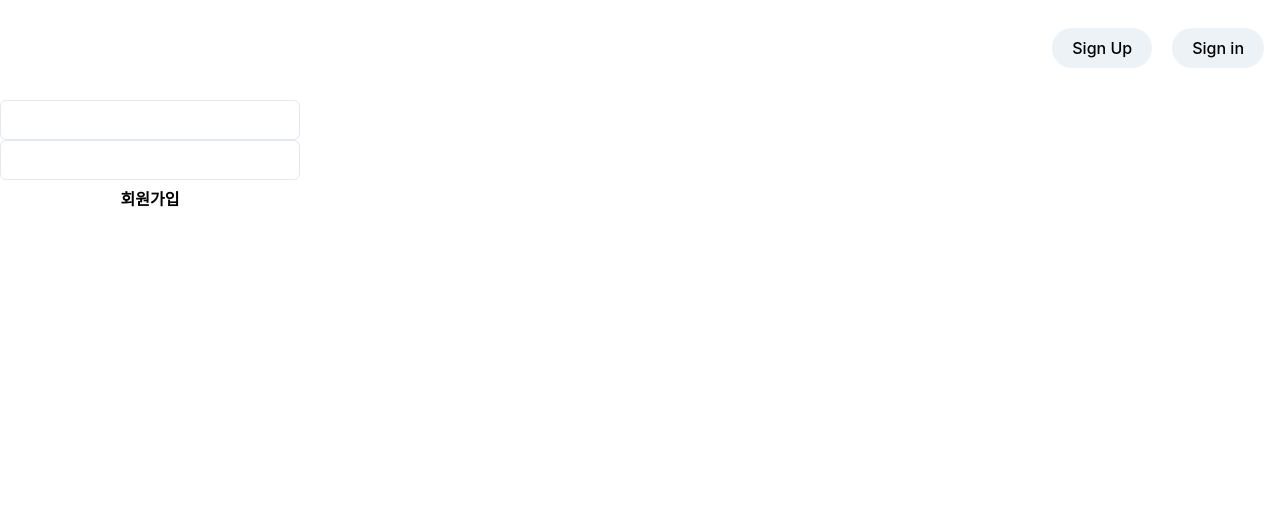
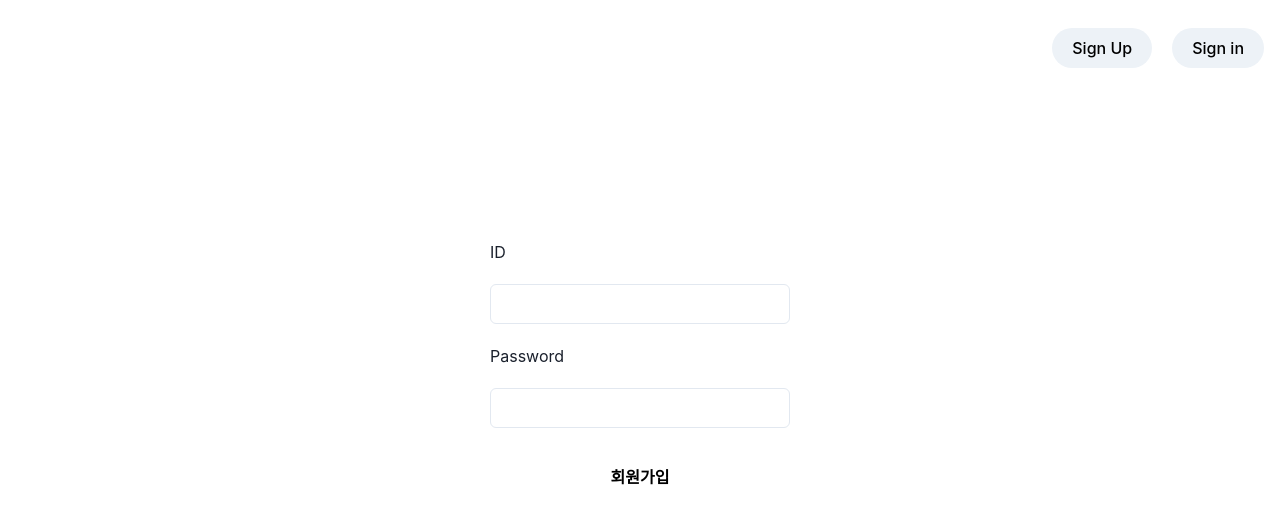
Before and after one commit to jjw3310/avalanche, a React (Create React App) app: page /signUp in a window 1280 px wide. Shown: the top 524 px of the page. Built offline with nearby package versions, Linux system fonts and the light colour scheme.

Commit message:
feat: done with design of SinUp Page

```diff
--- a/src/App.js
+++ b/src/App.js
@@ -50,29 +50,27 @@ import MainPage from "./components/pages/MainPage";
 import PurchaseDetail from "@components/pages/purchaseDetail";
 import GuestBook from "@components/pages/guestBook";
 import { useWallet, useWeb3 } from "@hooks/useAvax";
-import SignUp from "@components/pages/SignUp";
+import SignUp from "@components/pages/signUp";
 
 function App() {
   const [account, setAccount] = useState("");
+  const { address, getAddress } = useWallet();
+  const { userContract, dateContract, commentContract, getContracts } = useWeb3();
+  const [inputAcnt, setInputAcnt] = useState("test");
 
-  const { address, getAddress } = useWallet();
-  const { userContract, dateContract, commentContract, getContracts } =
-    useWeb3();
-
-  const [inputAcnt, setInputAcnt] = useState("test");
-  const signUp = async () => {
-    try {
-      if (!userContract) return;
-      const response = await userContract.methods
-        .signUp("test", "1234")
-        .send({ from: address });
-      if (response) {
-        console.log("가입완료");
-      }
-    } catch (error) {
-      console.error(error);
-    }
-  };
+  // const signUp = async () => {
+  //   try {
+  //     if (!userContract) return;
+  //     const response = await userContract.methods
+  //       .signUp("test", "1234")
+  //       .send({ from: address });
+  //     if (response) {
+  //       console.log("가입완료");
+  //     }
+  //   } catch (error) {
+  //     console.error(error);
+  //   }
+  // };
 
   const signIn = async () => {
     try {
@@ -93,6 +91,11 @@ function App() {
       alert("로그인 실패");
     }
   };
+
+
+
+
+
   return (
     <>
       <BrowserRouter>
@@ -103,7 +106,7 @@ function App() {
             <NavBar
               // currentVisibleIndex={currentVisibleIndex}
               // onClickNavLink={handleClickNavLink}
-              signUp={signUp}
+              // signUp={signUp}
               signIn={signIn}
               address={address}
               account={account}
@@ -122,7 +125,7 @@ function App() {
                   />
                 }
               />
-              <Route path="/signup" element={<SignUp />} />
+              <Route path="/signUp" element={<SignUp />} />
               {/* <Route path="/:tokenId" element={<Customizing />} /> */}
             </Routes>
           </div>
--- a/src/components/pages/SignUp.jsx
+++ b/src/components/pages/SignUp.jsx
@@ -1,4 +1,11 @@
-import { Box, Button, Flex, Input } from "@chakra-ui/react";
+import {
+  Text,
+  Box,
+  Button,
+  Flex,
+  Input,
+  Divider
+} from "@chakra-ui/react";
 import { useWallet, useWeb3 } from "@hooks/useAvax";
 import React, { useEffect, useState } from "react";
 
@@ -21,9 +28,25 @@ export default function SignUp() {
   };
 
   return (
-    <Box>
+    <Box
+      w={"100%"}
+      h={"550px"}
+      py={"100px"}
+    >
+      <Flex
+        justify={"center"}
+        align={"center"}
+        direction={{ base: "column-reverse", md: "row" }}
+        alignItems={"flex-start"}
+        px={{ base: "20px", sm: "30px", lg: "50px" }}
+        h="100%"
+        pt={5}
+        pb={5}
+      >
         <Box pt={"100px"}>
-        <Flex direction="column">
+          <Flex direction="column" >
+            {/* ID */}
+            <Text paddingTop={"5"} paddingBottom={"5"} >ID</Text>
             <Input
               w={"300px"}
               onChange={(e) => {
@@ -31,14 +54,18 @@ export default function SignUp() {
               }}
               value={inputId}
             />
+            {/* password */}
+            <Text paddingTop={"5"} paddingBottom={"5"} >Password</Text>
             <Input
               w={"300px"}
               onChange={(e) => {
                 setInputPass(e.target.value);
               }}
               value={inputPass}
+
             />
             <Button
+              mt="10%"
               bgColor={"white"}
               color={"black"}
               w={"300px"}
@@ -48,8 +75,14 @@ export default function SignUp() {
             >
               회원가입
             </Button>
+            {/* <Flex paddingTop={"10"} direction={"row"} justify={"center"} align={"center"} h="10%">
+              <Divider justify={"center"} mr="5%" orientation="horizontal" width="55px" borderColor="white" borderWidth="1px" borderStyle="solid"/>
+                <Text>또는 지갑으로 로그인</Text>
+              <Divider justify={"center"} ml="5%" orientation="horizontal" width="55px" borderColor="white" borderWidth="1px" borderStyle="solid"/>
+            </Flex> */}
           </Flex>
         </Box>
+      </Flex>
     </Box>
   );
 }
--- a/src/components/templates/NavBar.jsx
+++ b/src/components/templates/NavBar.jsx
@@ -28,7 +28,13 @@ export default function NavBar({
   const { isOpen, onToggle } = useDisclosure();
   const [isHovered, setIsHovered] = useState(false);
   // const history = useHistory();
+
   const navigate = useNavigate();
+  const navigateToPurchase = () => {
+    navigate("/signUp");
+  };
+
+
   const handleClick = () => {
     // 클릭 시 이동할 페이지 경로
     // 예시: "/profile"
@@ -89,6 +95,7 @@ export default function NavBar({
           {!account ? (
             <>
               <Button
+                onClick={navigateToPurchase}
                 borderRadius={"50px"}
                 _hover={{ bg: "purple.500" }}
                 mt={"20px"}
```
Also changed, not shown: 1 other file (tests, documents, lock files or other folders). Lines whose indentation alone changed are shown as unchanged.
